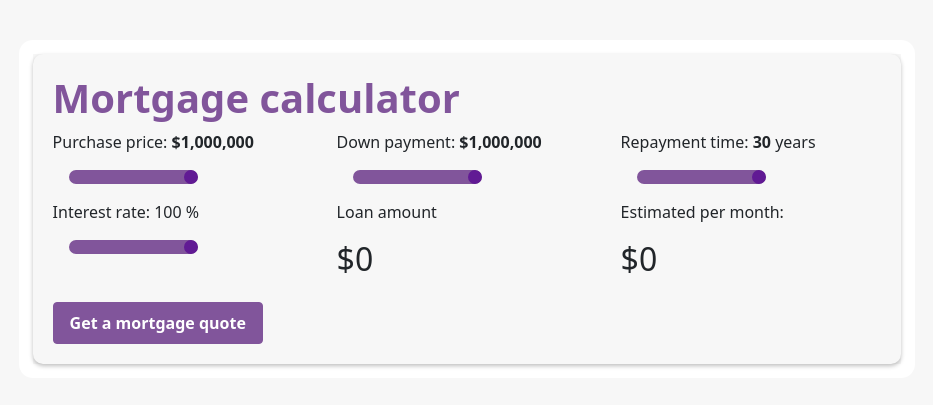
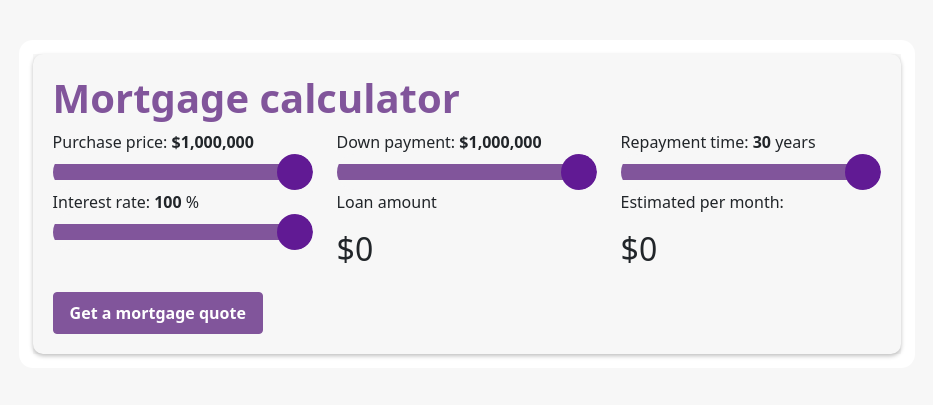
Before and after one commit to quoc269/saigon-digital-quoc, a React (Create React App) app: page / in a window 1280 px wide. Shown: the part 175-580 px from the top of the page, without its empty margins (174-1107 px from the left). Built offline with nearby package versions, Linux system fonts and the light colour scheme.

Commit message:
input customize

```diff
--- a/package.json
+++ b/package.json
@@ -16,6 +16,7 @@
     "react-input-range": "^1.3.0",
     "react-ranger": "^2.1.0",
     "react-scripts": "5.0.0",
+    "styled-components": "^5.3.3",
     "web-vitals": "^2.1.2"
   },
   "scripts": {
--- a/src/UI/Card.module.css
+++ b/src/UI/Card.module.css
@@ -15,7 +15,7 @@
 	padding: 20px;
 }
 .out{
-	background-color: rgb(247, 247, 247);
+	background-color: #f7f7f7;
 	height: 150vh;
 	margin: auto;
 	position: relative;
--- a/src/components/InputRangeQuoc.js
+++ b/src/components/InputRangeQuoc.js
@@ -2,6 +2,141 @@ import React, { useState } from 'react';
 import classes from './Mortgage.module.css';
 import Card from '../UI/Card';
 import 'bootstrap/dist/css/bootstrap.css';
+import styled from "styled-components";
+import "./styles.css";
+
+// excess height to improve interactive area / accessibility
+const height = "36px";
+const thumbHeight = 36;
+const trackHeight = "16px";
+
+// colours
+const upperColor = "#ffffff";
+const lowerColor = "#81559b";
+const thumbColor = "#611a94";
+const thumbHoverColor = "#611a94";
+const upperBackground = `linear-gradient(to bottom, ${upperColor}, ${upperColor}) 100% 50% / 100% ${trackHeight} no-repeat transparent`;
+const lowerBackground = `linear-gradient(to bottom, ${lowerColor}, ${lowerColor}) 100% 50% / 100% ${trackHeight} no-repeat transparent`;
+
+// Webkit cannot style progress so we fake it with a long shadow on the thumb element
+const makeLongShadow = (color, size) => {
+  let i = 18;
+  let shadow = `${i}px 0 0 ${size} ${color}`;
+
+  for (; i < 706; i++) {
+    shadow = `${shadow}, ${i}px 0 0 ${size} ${color}`;
+  }
+
+  return shadow;
+};
+
+
+const Wrapper = styled.div`
+  /* width:100%; */
+`;
+
+const QuocRange = styled.input`
+  overflow: hidden;
+  display: block;
+  appearance: none;
+  width: 100%;
+  margin-right: 150px;
+  height: ${height};
+  cursor: pointer;
+  background-color: #f7f7f7;
+  border-radius: 20px;
+  &:focus {
+    outline: none;
+  }
+
+  &::-webkit-slider-runnable-track {
+    width: 100%;
+    height: ${height};
+    background: ${lowerBackground};
+	color: #cccccc;
+  }
+
+  &::-webkit-slider-thumb {
+    position: relative;
+    appearance: none;
+    height: ${thumbHeight}px;
+    width: ${thumbHeight}px;
+    background: ${thumbColor};
+    border-radius: 50%;
+    border: 0;
+    top: 50%;
+    transform: translateY(-50%);
+    box-shadow: ${makeLongShadow(upperColor, "-10px")};
+    transition: background-color 150ms;
+  }
+
+  &::-moz-range-track,
+  &::-moz-range-progress {
+    width: 100%;
+    height: ${height};
+    background: ${upperBackground};
+  }
+
+  &::-moz-range-progress {
+    background: ${lowerBackground};
+  }
+
+  &::-moz-range-thumb {
+    appearance: none;
+    margin: 0;
+    height: ${thumbHeight};
+    width: ${thumbHeight};
+    background: ${thumbColor};
+    border-radius: 100%;
+    border: 0;
+    transition: background-color 150ms;
+  }
+
+  &::-ms-track {
+    width: 100%;
+    height: ${height};
+    border: 0;
+    /* color needed to hide track marks */
+    color: transparent;
+    background: transparent;
+  }
+
+  &::-ms-fill-lower {
+    background: ${lowerBackground};
+  }
+
+  &::-ms-fill-upper {
+    background: ${upperBackground};
+  }
+
+  &::-ms-thumb {
+    appearance: none;
+    height: ${thumbHeight};
+    width: ${thumbHeight};
+    background: ${thumbColor};
+    border-radius: 100%;
+    border: 0;
+    transition: background-color 150ms;
+    /* IE Edge thinks it can support -webkit prefixes */
+    top: 0;
+    margin: 0;
+    box-shadow: none;
+  }
+
+  &:hover,
+  &:focus {
+    &::-webkit-slider-thumb {
+      background-color: ${thumbHoverColor};
+    }
+    &::-moz-range-thumb {
+      background-color: ${thumbHoverColor};
+    }
+    &::-ms-thumb {
+      background-color: ${thumbHoverColor};
+    }
+  }
+`;
+
 const Mortgage = () => {
 	const [purchaseprice, setPurchaseprice] = useState(1000000);
 	const [downpayment, setDownpayment] = useState(1000000);
@@ -38,12 +173,12 @@ const Mortgage = () => {
 				<div className={classes.mortgage}>
 					<h1>Mortgage calculator</h1>
 					<div className='row'>
-						<div className="col">
+						<div className="col-sm-4">
 							<div>
 								<label htmlFor="range">Purchase price: <b> ${dollarUSLocale.format(purchaseprice)}</b></label>
 							</div>
 							<div>
-							<input
+							<QuocRange
 								type="range"
 								value={purchaseprice}
 								id="range"
@@ -54,12 +189,12 @@ const Mortgage = () => {
 							/>
 							</div>
 						</div>
-						<div className="col">
+						<div className="col-sm-4">
 							<div>
 								<label htmlFor="range">Down payment: <b>${dollarUSLocale.format(downpayment)}</b></label>
 							</div>
 							<div>
-								<input
+								<QuocRange
 								type="range"
 								value={downpayment}
 								id="range"
@@ -70,7 +205,7 @@ const Mortgage = () => {
 								/>
 							</div>
 						</div>
-						<div className="col">
+						<div className="col-sm-4">
 							<div>
 								<label htmlFor="range">
 								Repayment time: <b>{dollarUSLocale.format(repaymenttime)}</b>
@@ -78,7 +213,7 @@ const Mortgage = () => {
 								</label>
 							</div>
 							<div>
-								<input
+								<QuocRange
 								type="range"
 								value={repaymenttime}
 								id="range"
@@ -90,12 +225,12 @@ const Mortgage = () => {
 						</div>
 					</div>
 					<div  className='row'>
-						<div className="col">
+						<div className="col-sm-4">
 							<div>
-								<label htmlFor="range">Interest rate: {dollarUSLocale.format(interestRate)} %</label>
+								<label htmlFor="range">Interest rate: <b>{dollarUSLocale.format(interestRate)}</b> %</label>
 							</div>
 							<div>
-								<input
+								<QuocRange
 								type="range"
 								value={interestRate}
 								id="range"
@@ -107,7 +242,7 @@ const Mortgage = () => {
 							</div>
 						</div>
 
-						<div className="col">
+						<div className="col-sm-4">
 							<div>
 								<p>Loan amount</p>
 							</div>
@@ -115,7 +250,7 @@ const Mortgage = () => {
 								<h2>${dollarUSLocale.format(principalLoanAmt)}</h2>
 							</div>
 						</div>
-						<div className="col">
+						<div className="col-sm-4">
 
 								{/* Check that the result is a finite number. If so, display the
 							results. or don't display anything */}
--- a/src/components/Mortgage.module.css
+++ b/src/components/Mortgage.module.css
@@ -1,31 +1,6 @@
-.mortgage h1 {
+ .mortgage h1 {
 	color: #81559b;
 	font-weight: bold;
-}
-
-input[type='range'] {
-	overflow: hidden;
-	-webkit-appearance: none;
-	background-color: white;
-	margin: 1rem;
-	border-radius: 20px;
-}
-
-input[type='range']::-webkit-slider-runnable-track {
-	/* height: 12px; */
-	-webkit-appearance: none;
-	color: rgb(204, 204, 204);
-	/* margin: -1px; */
-}
-
-input[type='range']::-webkit-slider-thumb {
-	width: 14px;
-	height: 14px;
-	border-radius: 50%;
-	-webkit-appearance: none;
-	/* cursor: ew-resize; */
-	background: rgb(97, 26, 148);
-	box-shadow: -100px 0 0 100px #81559b;
 }
 
 .action button {
@@ -38,15 +13,3 @@ input[type='range']::-webkit-slider-thumb {
 	border: 1px solid #81559b;
 	border-radius: 4px;
 }
-
-@media screen and (max-width: 768px) {
-	input[type='range'] {
-		margin: 1rem 0;
-	}
-	.mortgage label {
-		display: block;
-	}
-	.mortgage h1 {
-		font-size: 1.2rem;
-	}
-}
--- /dev/null
+++ b/src/components/styles.css
@@ -0,0 +1,12 @@
+* {
+    box-sizing: border-box;
+  }
+  body {
+    margin: 0;
+    padding: 0;
+  }
+  .App {
+    font-family: sans-serif;
+    text-align: center;
+    margin: 20px;
+  }
```
Also changed, not shown: 1 other file (tests, documents, lock files or other folders).
